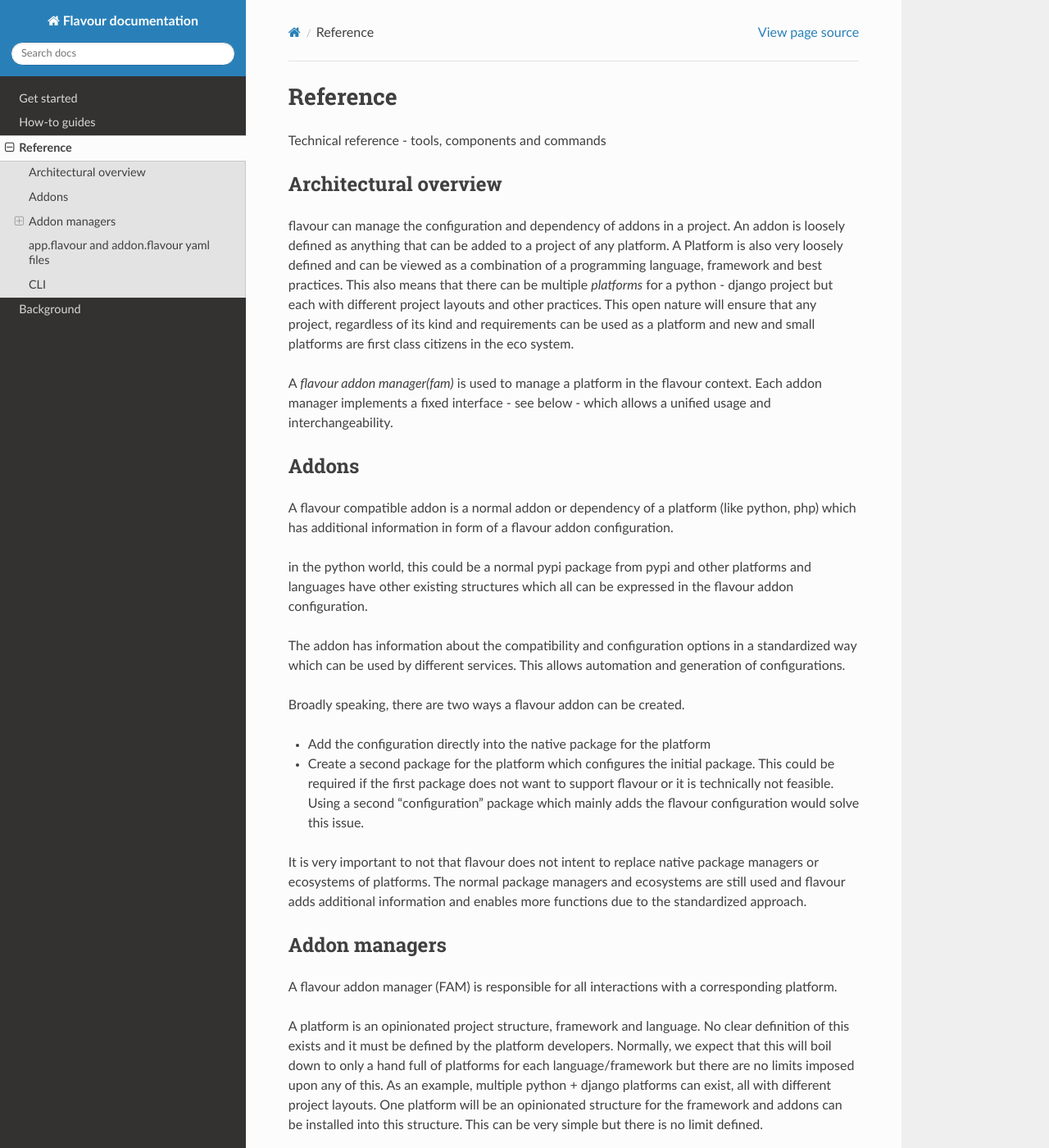
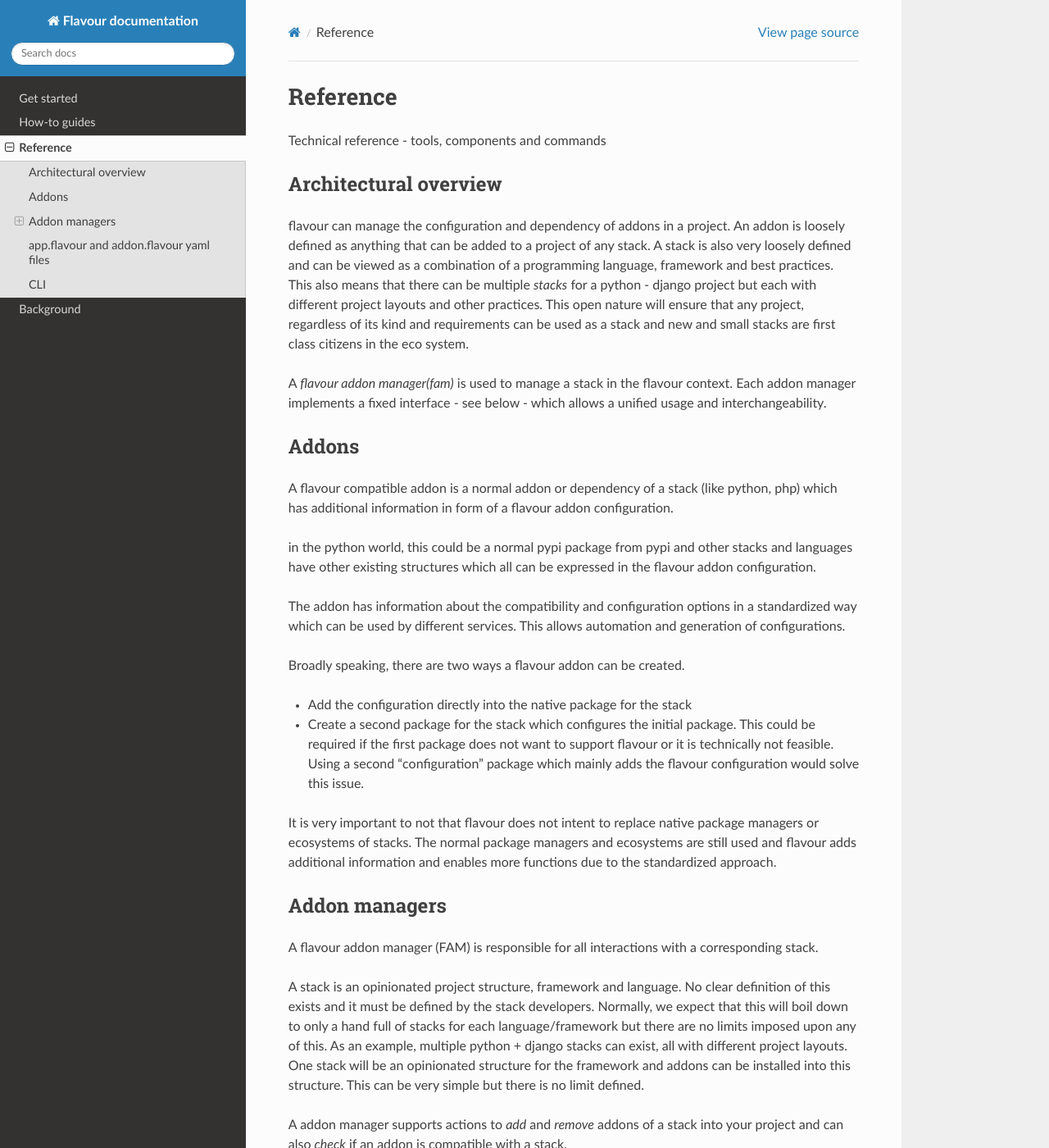
Before and after one commit to flavours/documentation, a Sphinx documentation site: the page built from docs/reference/index.rst, in a window 1280 px wide and 1400 px high. Shown: the whole window at 82% size. Built offline with Sphinx 7.4.7 and the Read the Docs theme 2.0.0, drawn with Linux system fonts in a browser that asks for light colours; some of the changed text lies outside the part shown.

Commit message:
renamed platform to stack

```diff
--- a/docs/introduction/local-workflow.rst
+++ b/docs/introduction/local-workflow.rst
@@ -4,7 +4,7 @@ Local workflow
 #################
 
 Your first steps with the Flavours CLI and the Flavours registry. This example uses PHP and Laravel; the principles
-for other platforms are the same.
+for other stacks are the same.
 
 
 Set up your enivironment
@@ -24,7 +24,7 @@ Please install:
 Create a project
 ===========================
 
-Clone the "getting-started-with" project for the PHP platform::
+Clone the "getting-started-with" project for the PHP stack::
 
    git clone https://github.com/flavours/getting-started-with-php
    cd getting-started-with-php
--- a/docs/reference/index.rst
+++ b/docs/reference/index.rst
@@ -10,34 +10,34 @@ Architectural overview
 ======================
 
 flavour can manage the configuration and dependency of addons in a project.
-An addon is loosely defined as anything that can be added to a project of any platform.
-A Platform is also very loosely defined and can be viewed as a combination of a programming language, framework and best practices.
-This also means that there can be multiple `platforms` for a python - django project but each with different project layouts and other practices.
-This open nature will ensure that any project, regardless of its kind and requirements can be used as a platform and new and small platforms are first class citizens in the eco system.
+An addon is loosely defined as anything that can be added to a project of any stack.
+A stack is also very loosely defined and can be viewed as a combination of a programming language, framework and best practices.
+This also means that there can be multiple `stacks` for a python - django project but each with different project layouts and other practices.
+This open nature will ensure that any project, regardless of its kind and requirements can be used as a stack and new and small stacks are first class citizens in the eco system.
 
-A `flavour addon manager(fam)` is used to manage a platform in the flavour context.
+A `flavour addon manager(fam)` is used to manage a stack in the flavour context.
 Each addon manager implements a fixed interface - see below - which allows a unified usage and interchangeability.
 
 
 Addons
 ======
 
-A flavour compatible addon is a normal addon or dependency of a platform (like python, php) which has additional information in form of a flavour addon configuration.
+A flavour compatible addon is a normal addon or dependency of a stack (like python, php) which has additional information in form of a flavour addon configuration.
 
-in the python world, this could be a normal pypi package from pypi and other platforms and languages have other existing structures which all can be expressed in the flavour addon configuration.
+in the python world, this could be a normal pypi package from pypi and other stacks and languages have other existing structures which all can be expressed in the flavour addon configuration.
 
 The addon has information about the compatibility and configuration options in a standardized way which can be used by different services.
 This allows automation and generation of configurations.
 
 Broadly speaking, there are two ways a flavour addon can be created.
 
-* Add the configuration directly into the native package for the platform
-* Create a second package for the platform which configures the initial package.
+* Add the configuration directly into the native package for the stack
+* Create a second package for the stack which configures the initial package.
   This could be required if the first package does not want to support flavour or it is technically not feasible.
   Using a second "configuration" package which mainly adds the flavour configuration would solve this issue.
 
 
-It is very important to not that flavour does not intent to replace native package managers or ecosystems of platforms.
+It is very important to not that flavour does not intent to replace native package managers or ecosystems of stacks.
 The normal package managers and ecosystems are still used and flavour adds additional information and enables more functions due to the standardized approach.
 
 
@@ -46,20 +46,20 @@ The normal package managers and ecosystems are still used and flavour adds addit
 Addon managers
 =================
 
-A flavour addon manager (FAM) is responsible for all interactions with a corresponding platform.
+A flavour addon manager (FAM) is responsible for all interactions with a corresponding stack.
 
-A platform is an opinionated project structure, framework and language.
-No clear definition of this exists and it must be defined by the platform developers.
-Normally, we expect that this will boil down to only a hand full of platforms for each language/framework but there are no limits imposed upon any of this.
-As an example, multiple python + django platforms can exist, all with different project layouts.
-One platform will be an opinionated structure for the framework and addons can be installed into this structure.
+A stack is an opinionated project structure, framework and language.
+No clear definition of this exists and it must be defined by the stack developers.
+Normally, we expect that this will boil down to only a hand full of stacks for each language/framework but there are no limits imposed upon any of this.
+As an example, multiple python + django stacks can exist, all with different project layouts.
+One stack will be an opinionated structure for the framework and addons can be installed into this structure.
 This can be very simple but there is no limit defined.
 
-A addon manager supports actions to `add` and `remove` addons of a platform into your project and can also `check` if an addon is compatible with a platform.
+A addon manager supports actions to `add` and `remove` addons of a stack into your project and can also `check` if an addon is compatible with a stack.
 
 
 The addon manager will do all the necessary file changes of the project to fully add the dependency.
-For example a "python" platform could just update the `requirements.txt` file during the `add` action of an addon.
+For example a "python" stack could just update the `requirements.txt` file during the `add` action of an addon.
 
 Actions
 -------
@@ -77,7 +77,7 @@ All these binaries MUST accept the addon.flavour file from stdin.
 add
 ++++
 
-Makes all required changes that is needed to install the addon for the platform. The actions are fully platform dependent.
+Makes all required changes that is needed to install the addon for the stack. The actions are fully stack dependent.
 
 * SHOULD add a new entry to the "addons" section in the app.flavour
 * The hash function MUST be sha256 hex
@@ -87,7 +87,7 @@ Makes all required changes that is needed to install the addon for the platform.
 remove
 +++++++
 
-Removes the addon, the actions are also fully platform dependent.
+Removes the addon, the actions are also fully stack dependent.
 The remove action is *not* necessarily the opposite of the `add` action, even though the name implies it.
 The action can decide, for the sake of stability or security, to not undo certain changes which should normally be part of a full removal
 The developers of this actions should keep the `remove` action as closely related to the `add` action as possible.
@@ -116,7 +116,7 @@ app.flavour and addon.flavour yaml files
 
 You can find examples online in the python reference implementation of the spec at https://github.com/flavours/libflavour/tree/master/libflavour/test/data.
 
-The following is an example addon for the `aldryn`-platform.
+The following is an example addon for the `aldryn`-stack.
 
 .. code-block:: yaml
 
@@ -139,13 +139,13 @@ The following is an example addon for the `aldryn`-platform.
 
     install
        Key-Value structure which is used during the addon manager actions (e.g. `add`, `remove`).
-       This is purely defined and unique to each platform and will change for each platform.
-       In this case, the `aldryn` platform requires a `package` key which has a native python package as a value.
+       This is purely defined and unique to each stack and will change for each stack.
+       In this case, the `aldryn` stack requires a `package` key which has a native python package as a value.
 
 
 
 
-This is an example of an `app.flavour` file which could be found in a project which supports the `aldryn`-platform. :
+This is an example of an `app.flavour` file which could be found in a project which supports the `aldryn`-stack. :
 
 .. code-block:: yaml
 
```
Also changed, not shown: docs/background/index.rst (+4 -4 lines).
